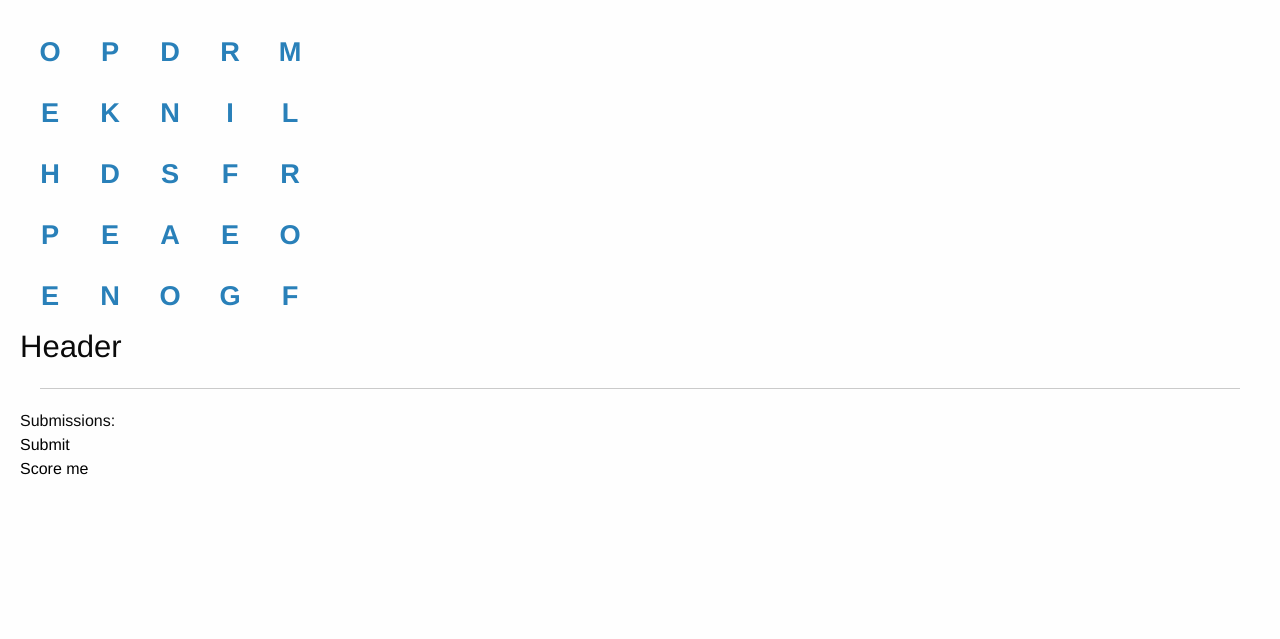
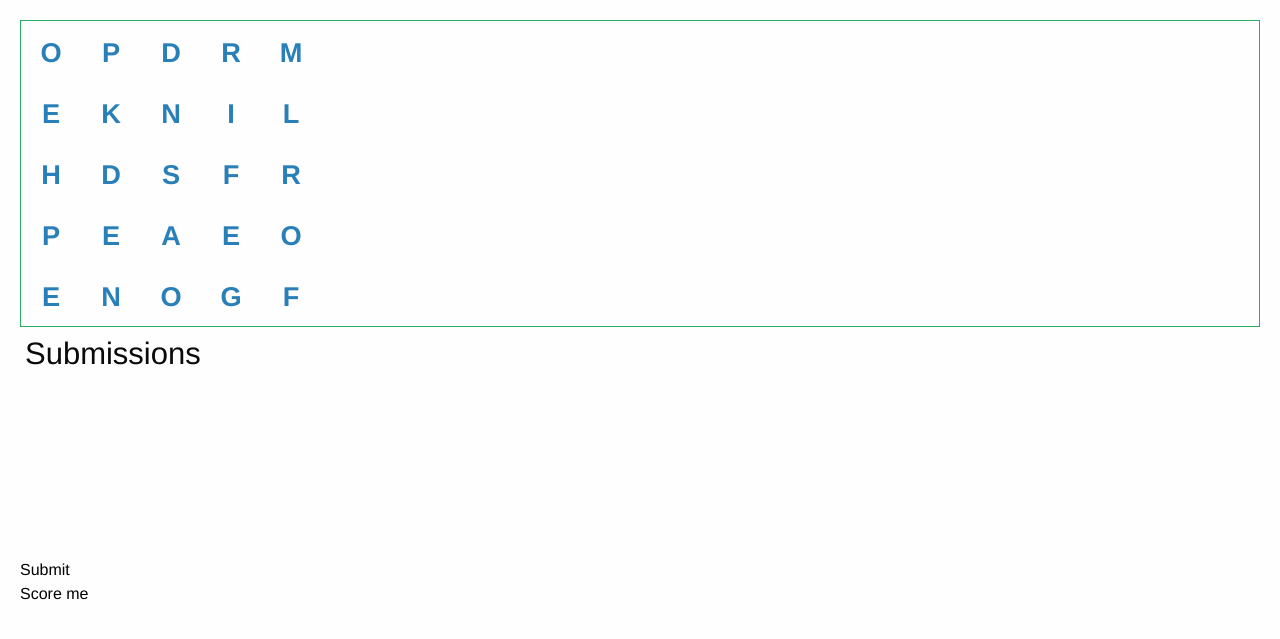
Before and after one commit to cadeParade/Boggle, a Flask app: template templates/boggle.html in a window 1280 px wide. Shown: the top 639 px of the page. Run offline with Flask 2, Linux system fonts and the light colour scheme; the template is opened without the code that fills it, so the values that code supplies are empty; some libraries are stand-ins or nearby versions.

Commit message:
looks a little nicer

```diff
--- a/static/css/style.css
+++ b/static/css/style.css
@@ -1,5 +1,26 @@
 body {
     padding:20px;
+    /*display: flex;*/
+}
+
+.submissions-box {
+    height: 231px;
+    padding: 5px;
+}
+
+.text-columns {
+   -moz-column-count: 3;
+   -moz-column-gap: 20px;
+   -webkit-column-count: 3;
+   -webkit-column-gap: 20px;
+   height: 80%;
+}
+.submissions-title {
+    height: 20%;
+}
+
+.boggle-board {
+    border: 1px solid #27ae60;
 }
 
 .boggle-row {
--- a/templates/boggle.html
+++ b/templates/boggle.html
@@ -28,6 +28,13 @@
 
 </style>
 <script type="text/jsx">
+// things to add
+//border around boggle-board
+// timer
+//flash red when submit wrong word (maybe button)
+// clear board on score me click
+// columms in submissions box
+
 var cx = React.addons.classSet;
 
 var BoggleBoard = React.createClass({
@@ -76,6 +83,7 @@ var BoggleBoard = React.createClass({
         if(isWord === "True"){
           var submissionState = _this.state.submittedWords;
           submissionState.push(submission);
+          submissionState.sort();
           _this.setState({
             letterHistory: [],
             submittedWords: submissionState
@@ -135,23 +143,20 @@ var BoggleBoard = React.createClass({
           </div>
 
           <div className="large-8 columns">
-            <h3 className="show-for-small">Header<hr/></h3>
-            <div className="panel">
+            <div className="panel submissions-box ">
+            <div className="submissions-title">
+              <h3>Submissions</h3>
+            </div>
               <SubmissionsBox submissions={this.state.submittedWords} />
             </div>
 
           <div className="row">
               <div className="large-6 small-6 columns">
-                <div className="panel">
                   <button onClick={this.handleSubmit}>Submit</button>
-                </div>
               </div>
 
               <div className="large-6 small-6 columns">
-                <div className="panel">
-        <button onClick={this.handleFinalSubmit}>Score me</button>
-
-                </div>
+                  <button onClick={this.handleFinalSubmit}>Score me</button>
               </div>
           </div>
           </div>
@@ -177,7 +182,7 @@ var SubmissionsBox = React.createClass({
       submissions.push(<div>{word}</div>)
     })
     return(
-      <div className="boggle-submissions">Submissions: {submissions}</div>
+      <div className="boggle-submissions text-columns">{submissions}</div>
       )
   }
 })
```
